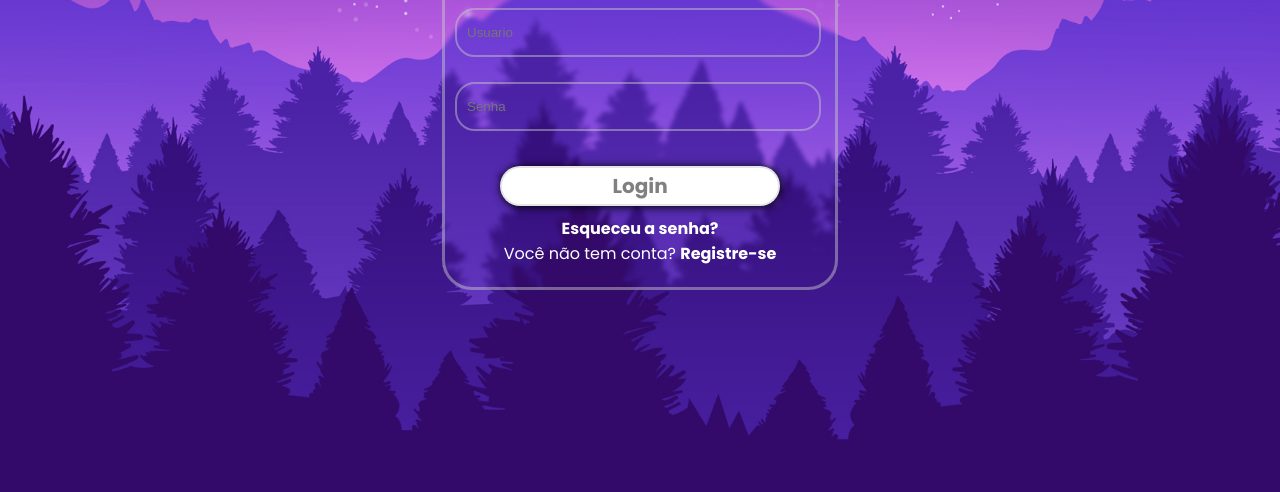
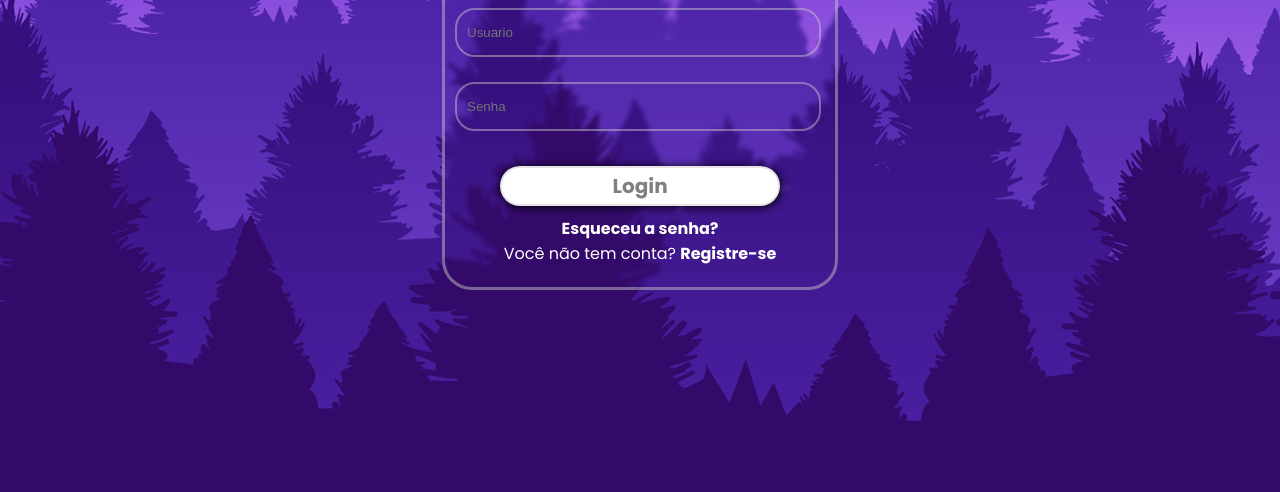
Before and after one commit to Richardooiu/login, a plain HTML site: page index.html in a window 1280 px wide. Shown: the part 308-800 px from the top of the page. Drawn offline with Linux system fonts and the light colour scheme.

Commit message:
position background

```diff
--- a/index.html
+++ b/index.html
@@ -7,15 +7,6 @@
     <link rel="stylesheet" href="style.css">
 
     <style>
-        body{
-
-            background: url(img.jpg);
-            height: 100vh;
-            background-repeat: no-repeat;
-            background-size: cover;
-           background-position: bottom center;
-
-        }
 
 
 
--- a/style.css
+++ b/style.css
@@ -7,6 +7,12 @@ body{
 
 margin: 0px;
 padding: 0px;
+background: url(img.jpg);
+height: 100vh;
+background-repeat: no-repeat;
+
+background-position: bottom center;
+background-position: bottom center;
 
 
 
```
